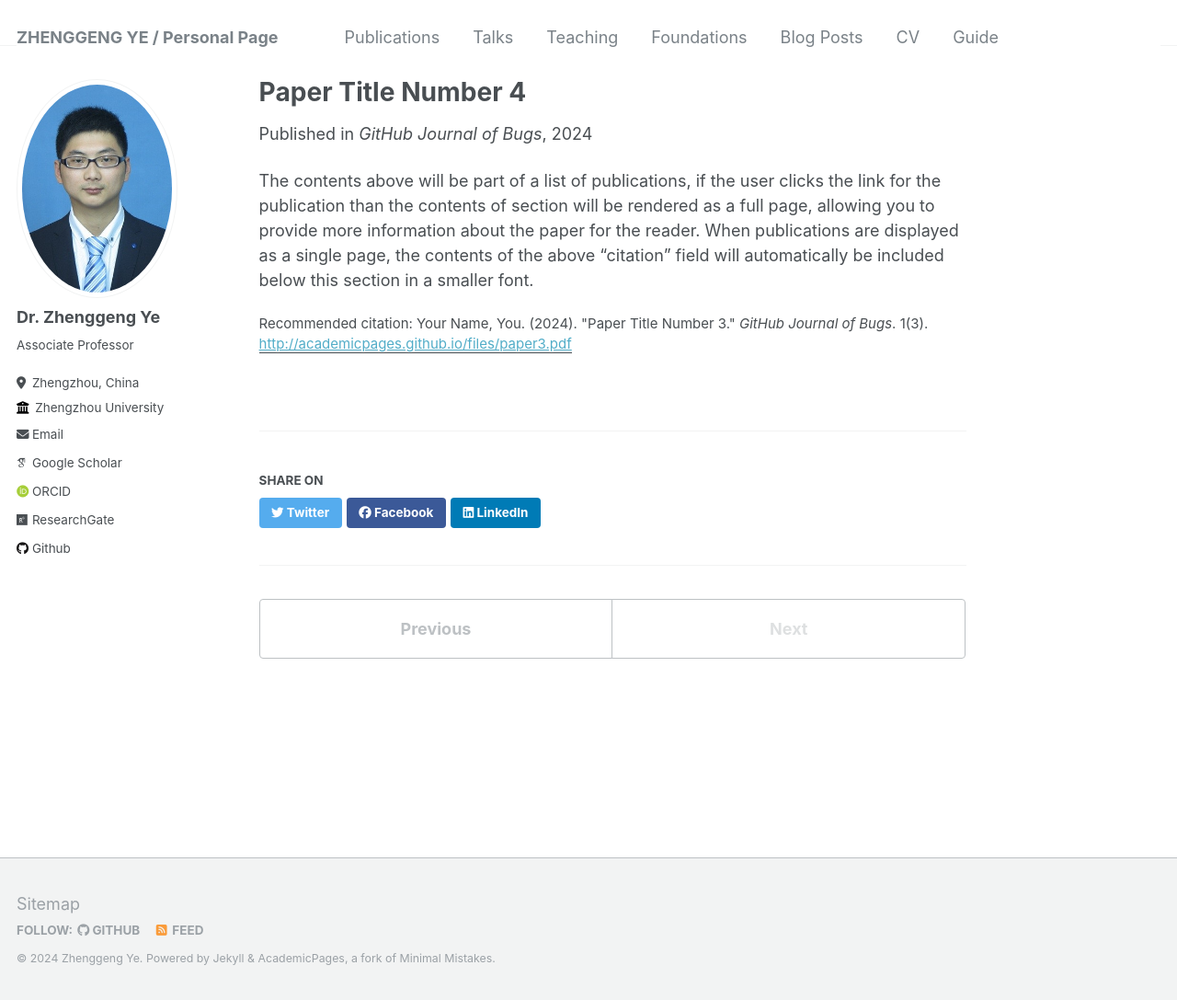
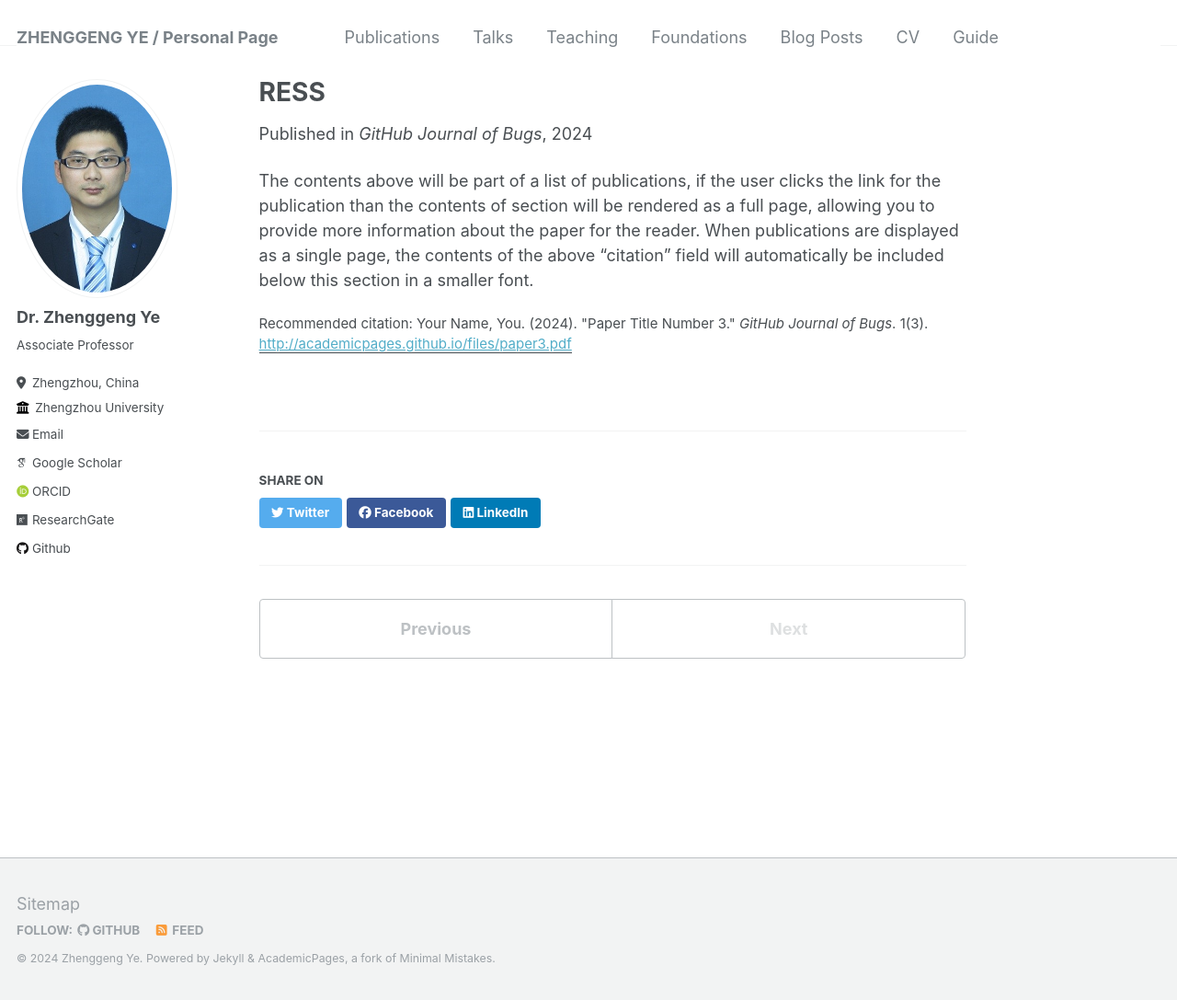
Before and after one commit to yezhenggeng/Page, a Jekyll site: the page built from _publications/2024-02-17-paper-title-number-4.md, in a window 1280 px wide and 1087 px high. Shown: the whole window at 92% size. Built offline with Jekyll 4.4.1, drawn with Linux system fonts in a browser that asks for light colours; some web fonts are replaced.

Commit message:
Update 2024-02-17-paper-title-number-4.md

```diff
--- a/_publications/2024-02-17-paper-title-number-4.md
+++ b/_publications/2024-02-17-paper-title-number-4.md
@@ -1,5 +1,5 @@
 ---
-title: "Paper Title Number 4"
+title: "RESS"
 collection: publications
 permalink: /publication/2024-02-17-paper-title-number-4
 excerpt: 'This paper is about fixing template issue #693.'
```
